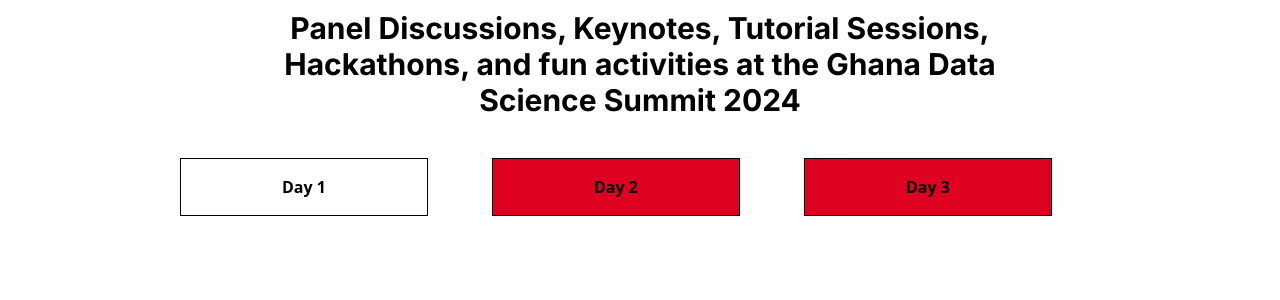
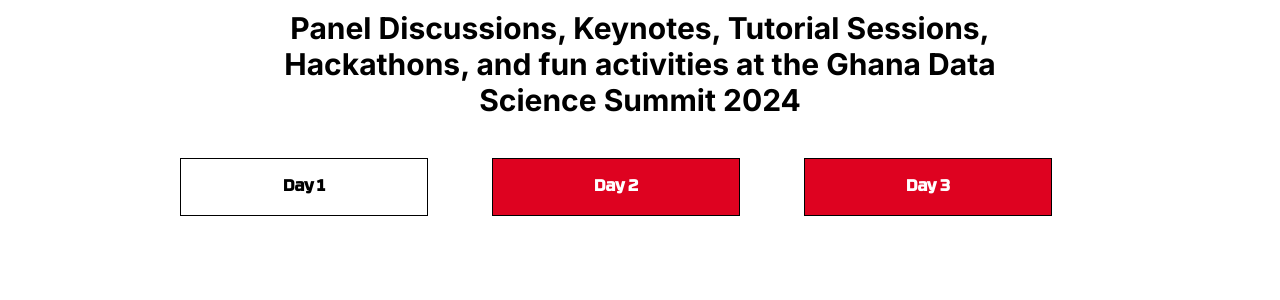
Before and after one commit to Godfred-Owusu/IndabaX-Website, a plain HTML site: page Indaba/schedule.html in a window 1280 px wide. Shown: the part 129-429 px from the top of the page. Drawn offline with nearby package versions, Linux system fonts and the light colour scheme.

Commit message:
schedule pages done

```diff
--- a/Indaba/schedule.html
+++ b/Indaba/schedule.html
@@ -13,6 +13,15 @@
     <title>Document</title>
     <style>
       @layer utilities {
+        @font-face {
+          font-family: RBNo;
+          src: url("./font/RBNo3.1-Bold.otf");
+        }
+
+        #tab1, #tab2, #tab3 {
+          font-family: RBNo;
+        }
+
         .body-p {
           font-size: clamp(12px, 3vw, 24px);
         }
@@ -125,21 +134,21 @@
       <div
         id="tab1"
         style="min-width: 248px"
-        class="active border border-black py-4 px-19 ml-4 mr-16 text-center font-bold bg-[#DE0220]"
+        class="active border border-black py-4 px-19 ml-4 mr-16 text-center font-bold bg-[#DE0220] text-white"
       >
         Day 1
       </div>
       <div
         id="tab2"
         style="min-width: 248px"
-        class="border border-black py-4 px-19 mr-16 text-center font-bold bg-[#DE0220]"
+        class="border border-black py-4 px-19 mr-16 text-center font-bold bg-[#DE0220] text-white"
       >
         Day 2
       </div>
       <div
         id="tab3"
         style="min-width: 248px"
-        class="border border-black py-4 px-19 mr-16 text-center font-bold bg-[#DE0220]"
+        class="border border-black py-4 px-19 mr-16 text-center font-bold bg-[#DE0220] text-white"
       >
         Day 3
       </div>
```
Also changed, not shown: Indaba/font/RBNo3.1-Bold.otf (added).
